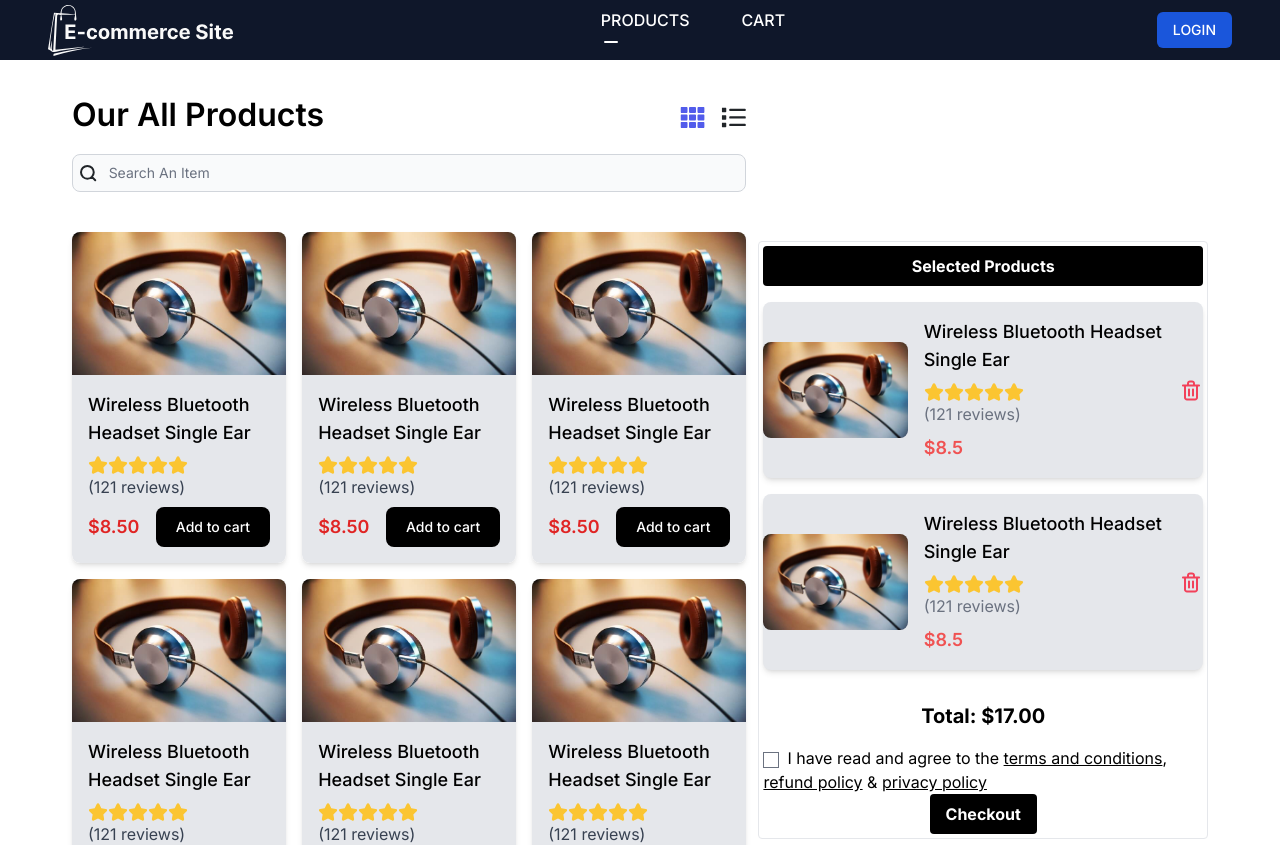
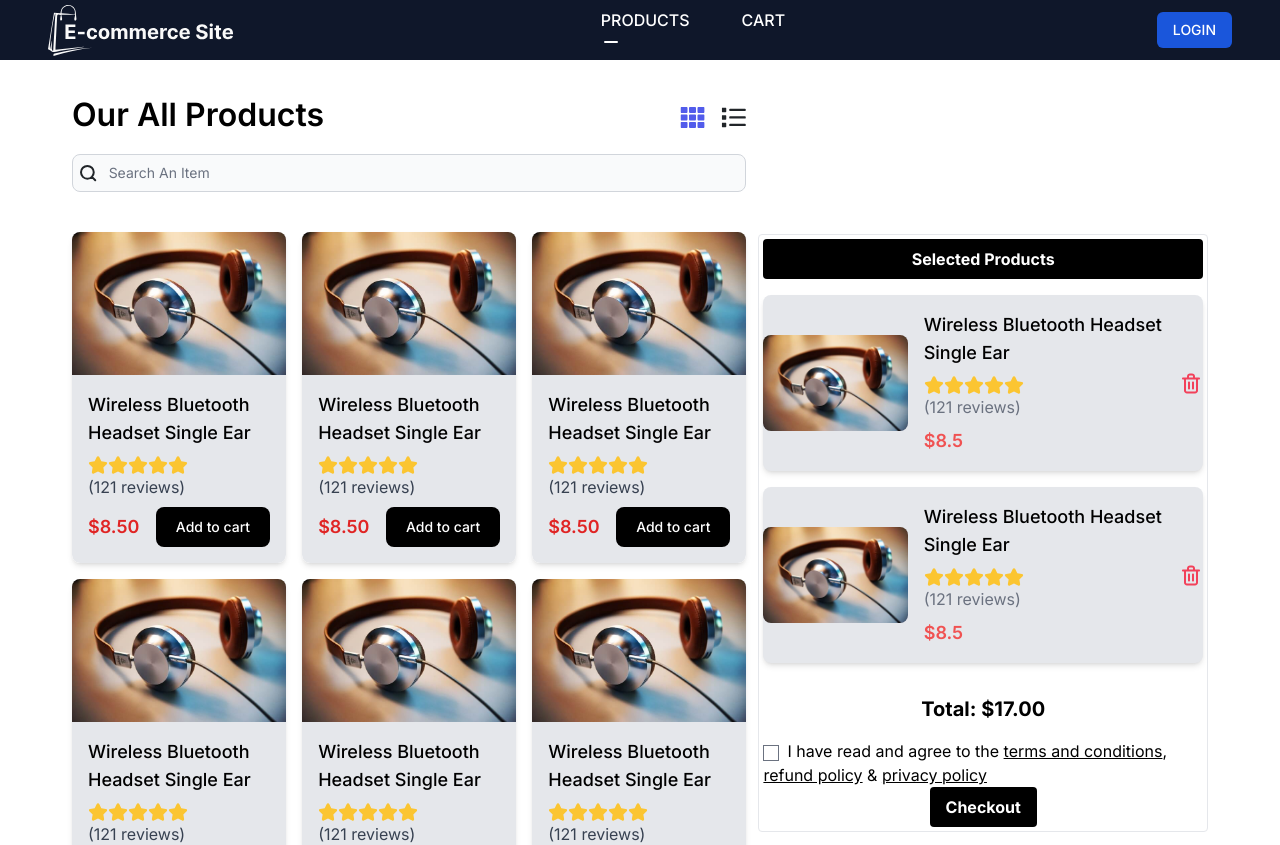
Before and after one commit to Nibaron/tech_analytica_task, a Next.js app: page /products in a window 1280 px wide. Shown: the top 845 px of the page. Built offline with nearby package versions, Linux system fonts and the light colour scheme.

Commit message:
padding fixed

```diff
--- a/app/(authenticated)/products/page.tsx
+++ b/app/(authenticated)/products/page.tsx
@@ -112,7 +112,7 @@ const ProductsPage = () => {
           </section>
           <Pagination />
         </div>
-        <div className="hidden lg:block lg:basis-2/5 pt-[137px]">
+        <div className="hidden lg:block lg:basis-2/5 pt-[130px]">
           <section className="container mx-auto">
             <CartComponent />
           </section>
```
